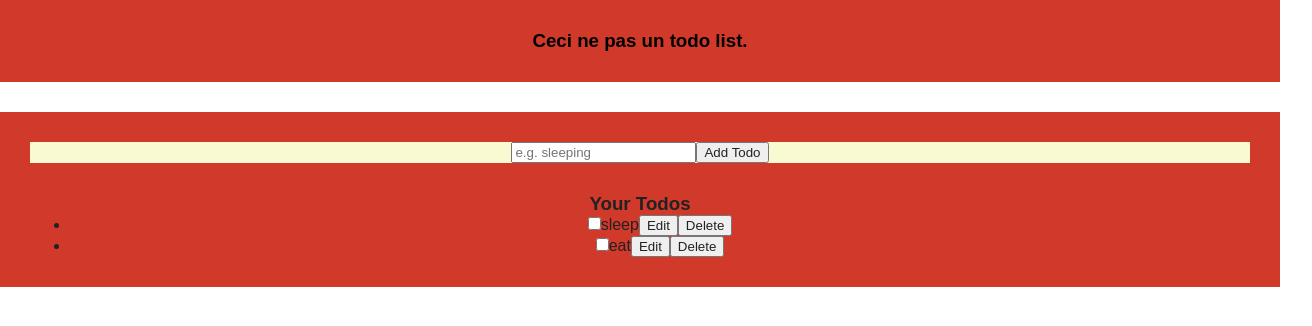
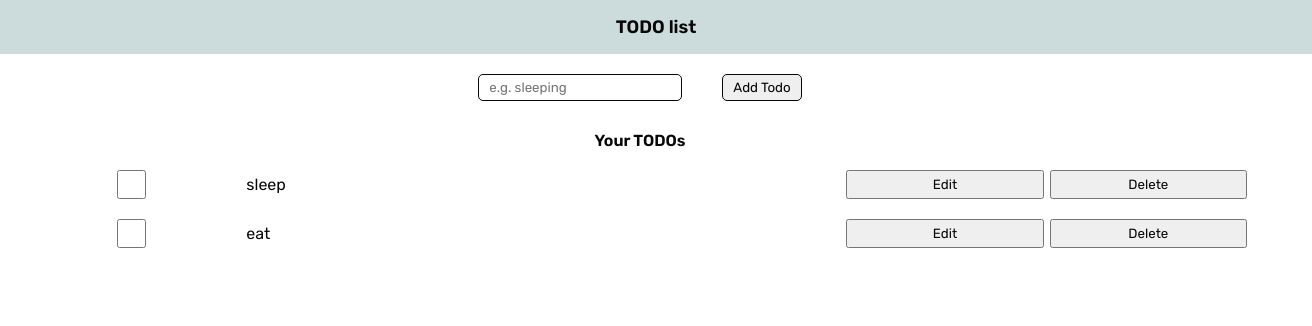
Before and after one commit to katab99/todo-list, a React (Vite) app: page / in a window 1280 px wide. Shown: the top 326 px of the page, 1312 px wide, since content can reach past the window. Built offline with nearby package versions, Linux system fonts and the light colour scheme.

Commit message:
Add some style.

```diff
--- a/index.html
+++ b/index.html
@@ -1,6 +1,9 @@
 <!DOCTYPE html>
 <html>
 	<head>
+		<link rel="preconnect" href="https://fonts.googleapis.com">
+		<link rel="preconnect" href="https://fonts.gstatic.com" crossorigin>
+		<link href="https://fonts.googleapis.com/css2?family=Inter:ital,opsz,wght@0,14..32,100..900;1,14..32,100..900&family=Quicksand:wght@300..700&family=Rubik:ital,wght@0,300..900;1,300..900&display=swap" rel="stylesheet">
 		<link rel="stylesheet" href="src/index.css" />
 	</head>
 	<body>
--- a/src/components/Header.jsx
+++ b/src/components/Header.jsx
@@ -1,7 +1,7 @@
 export default function Header() {
 	return (
 		<header>
-			<h3 className="page-title">Ceci ne pas un todo list.</h3>
+			<p className="page-title">TODO list</p>
 		</header>
 	);
 }
--- a/src/components/Main.jsx
+++ b/src/components/Main.jsx
@@ -5,13 +5,13 @@ export default function Main() {
 
 	const todoListItems = todoList.map((item) => {
 		return (
-			<li key={item}>
-				<input type="checkbox" id={item} />
-				<label className="todo-item" htmlFor={item}>
+			<li key={item} className="list-item">
+				<input type="checkbox" id={item} className="checkbox" />
+				<label htmlFor={item}>
 					{item}
 				</label>
-				<button onClick={editTask}>Edit</button>
-				<button onClick={deleteTask}>Delete</button>
+				<button onClick={editTask} className="edit-button">Edit</button>
+				<button onClick={deleteTask} className="delete-button">Delete</button>
 			</li>
 		);
 	});
@@ -33,12 +33,12 @@ export default function Main() {
 		<main>
 			<form action={addTodo} className="add-todo-form">
 				<input type="text" placeholder="e.g. sleeping" name="todo" />
-				<button>Add Todo</button>
+				<button className={"add-button"}>Add Todo</button>
 			</form>
 
 			<section className={"todo-list"}>
-				<h3>Your Todos</h3>
-				<ul>{todoListItems}</ul>
+				<p className="list-title">Your TODOs</p>
+				<ul className="list">{todoListItems}</ul>
 			</section>
 		</main>
 	);
--- a/src/index.css
+++ b/src/index.css
@@ -1,39 +1,63 @@
 *{
     margin: 0;
-    color: #222222;
+    color: #080705;
+    font-family: Rubik, sans-serif;
 }
 
 body{
     display: block;
-    width:100%;
-    margin-left: auto;
-    margin-right: auto;
-    font-family: Arial, Helvetica, sans-serif;
 }
 
 header {
-    background: #d1392b;
-    padding:30px;
-    margin-bottom: 30px;
+    width: 100%;
+    background: #ccdbdc;
+    margin: 0 auto;
+    padding: 16px;
+    font-weight: 600;
+    font-size: large;
 
 }
 
 .page-title {
-    text-align: center;
-    color: #000;
+    display: flex;
+    justify-content: center;
 }
 
-main{
-    padding: 30px;
-    background: #d1392b;
+
+.add-todo-form{
+    display: flex;
+    justify-content: center;
 }
 
-.add-todo-form{
-    text-align: center;
-    background: lightgoldenrodyellow;
-    margin-bottom: 30px;
+.add-todo-form > * {
+    margin: 20px;
+    padding: 5px 10px;
+    border: 1px solid #080705;
+    border-radius: 5px;
 }
 
-.todo-list{
-    text-align: center;
+
+.list-title{
+    display: flex;
+    justify-content: center;
+    padding: 10px 0;
+    font-weight: 600;
+
 }
+
+.list-item {
+    display: grid;
+    grid-template-columns: 1fr 3fr 1fr 1fr;
+    margin: 0 30px;
+}
+
+.list-item > * {
+    padding: 5px 10px;
+    margin: 10px 3px;
+}
+
+
+ul{
+    list-style-type: none;
+    padding: 0;
+}
```
